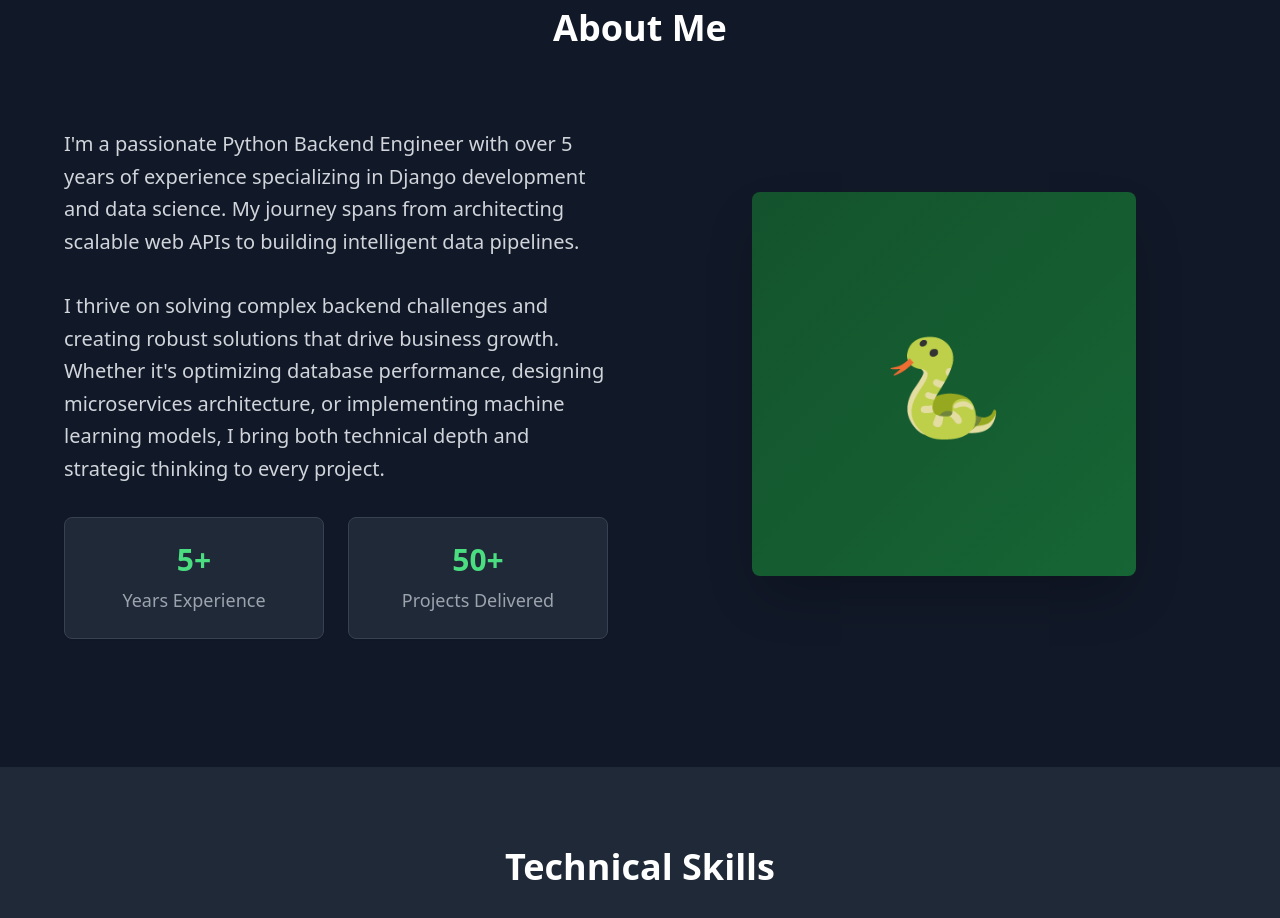
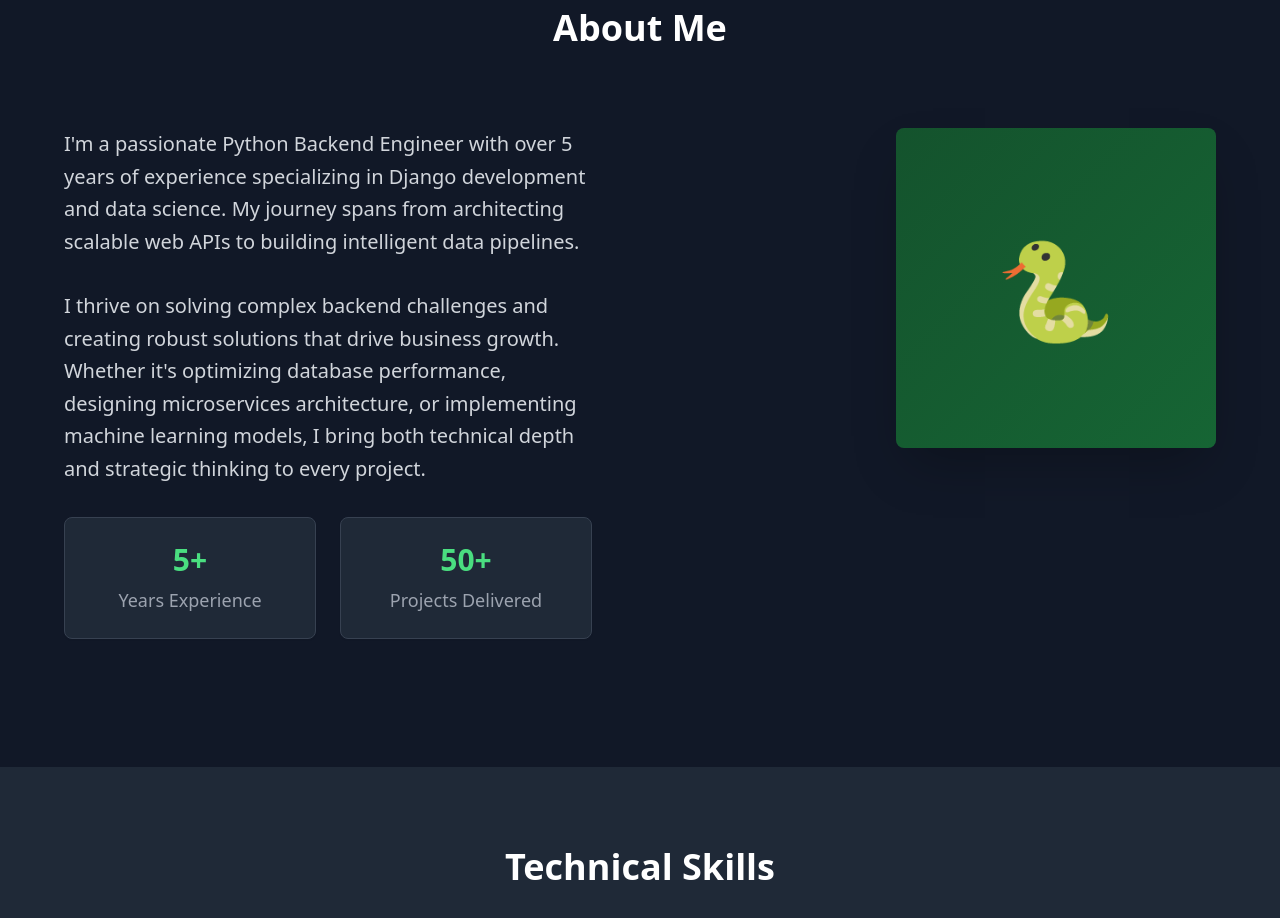
Before and after one commit to papycoda/hello-world-persona-26, a React (Vite) app: page / in a window 1280 px wide. Shown: the part 920-1838 px from the top of the page. Built offline with nearby package versions, Linux system fonts and the light colour scheme.

Commit message:
Fix: Adjust About Me section spacing and layout
Adjust spacing between text and image box, and align image box height.

```diff
--- a/src/components/About.tsx
+++ b/src/components/About.tsx
@@ -10,7 +10,7 @@ const About = () => {
             About Me
           </h2>
 
-          <div className="grid md:grid-cols-2 gap-16 items-center">
+          <div className="grid md:grid-cols-2 gap-24 items-start">
             <div className="space-y-8">
               <p className="text-xl text-gray-300 leading-relaxed">
                 I'm a passionate Python Backend Engineer with over 5 years of experience
@@ -41,8 +41,8 @@ const About = () => {
               </div>
             </div>
 
-            <div className="flex justify-center">
-              <div className="w-96 h-96 bg-gradient-to-br from-green-900 to-green-800 rounded-lg flex items-center justify-center shadow-2xl">
+            <div className="flex justify-end md:justify-center lg:justify-end">
+              <div className="w-80 h-80 bg-gradient-to-br from-green-900 to-green-800 rounded-lg flex items-center justify-center shadow-2xl">
                 <div className="text-8xl">🐍</div>
               </div>
             </div>
```
